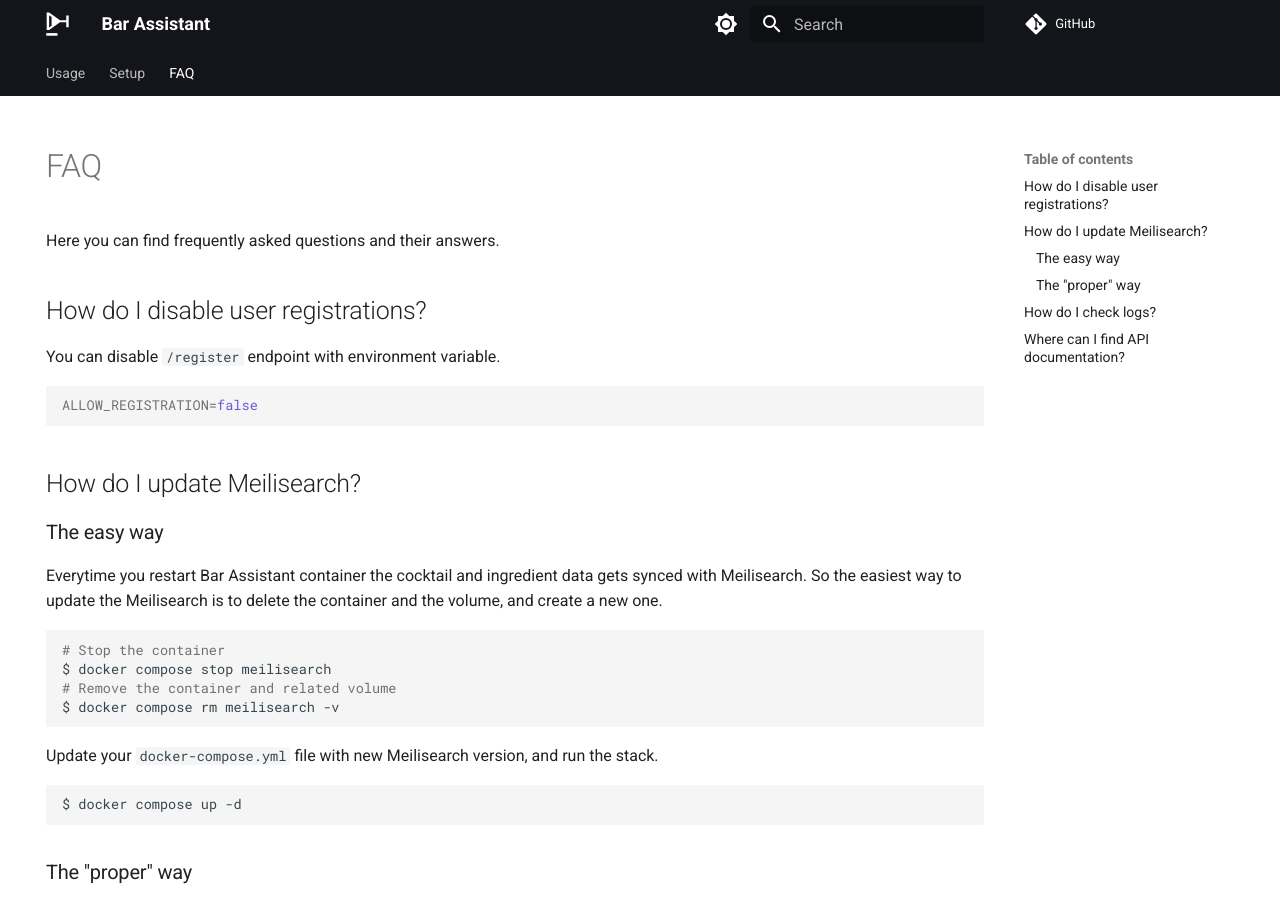
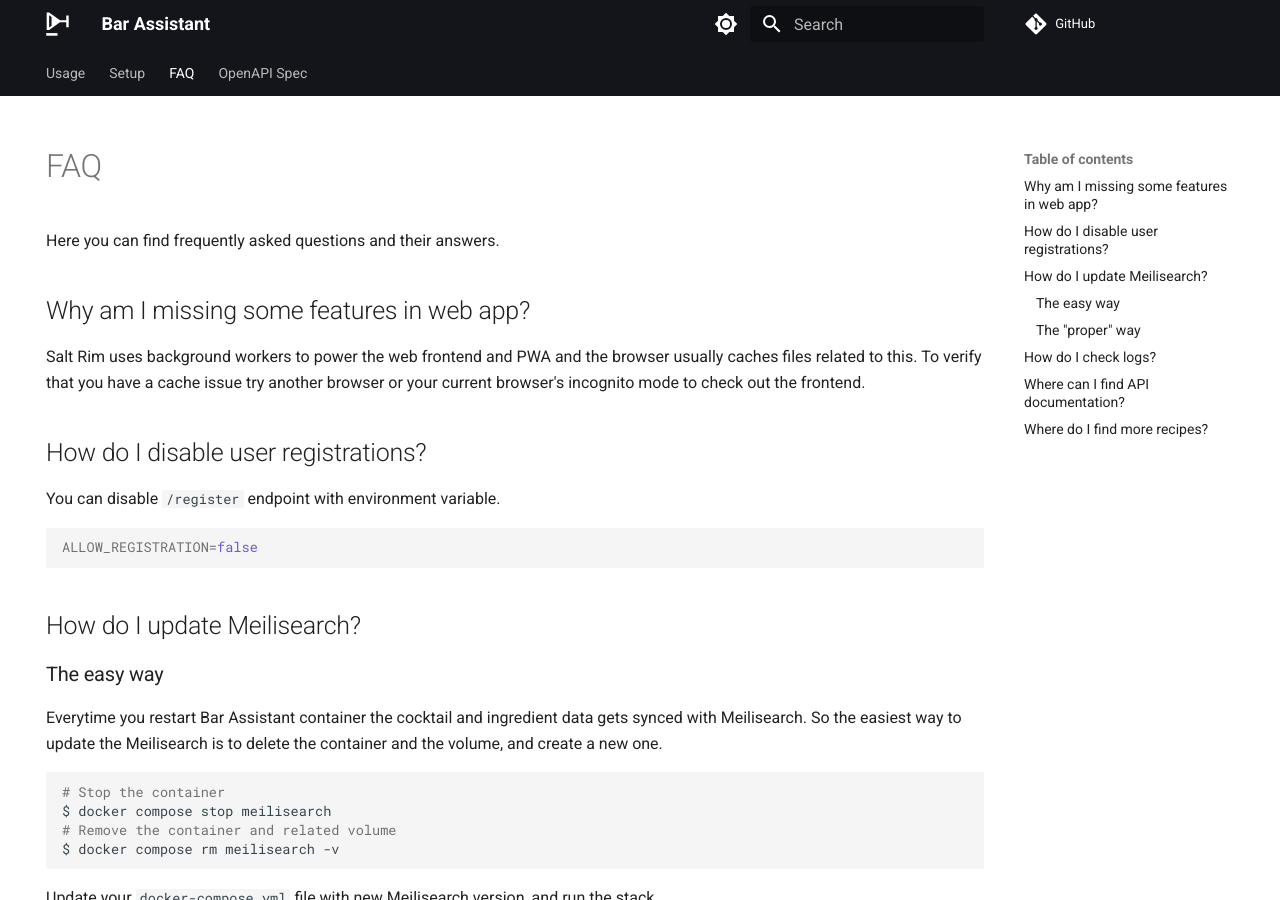
Before and after one commit to bar-assistant/docs, an MkDocs documentation site: the page built from docs/faq.md, in a window 1280 px wide and 900 px high. Built offline with MkDocs 1.6.1 and Material for MkDocs 9.7.7, drawn with Linux system fonts in a browser that asks for light colours; comment, search, counter and statistics services are not loaded; some of the changed text lies outside the part shown.

Commit message:
Update faq

```diff
--- a/docs/faq.md
+++ b/docs/faq.md
@@ -6,6 +6,10 @@
 # FAQ
 
 Here you can find frequently asked questions and their answers.
+
+## Why am I missing some features in web app?
+
+Salt Rim uses background workers to power the web frontend and PWA and the browser usually caches files related to this. To verify that you have a cache issue try another browser or your current browser's incognito mode to check out the frontend.
 
 ## How do I disable user registrations?
 
@@ -52,3 +56,17 @@
 ## Where can I find API documentation?
 
 Visit `/docs` path on your API instance, ex: https://your-bar-api-server.com/docs
+
+## Where do I find more recipes?
+
+Some of Bar Assistant community members are hosting their recipe databases:
+
+- [zhdenny/bar_assistant_database](https://github.com/zhdenny/bar_assistant_database)
+- [bar-assistant/data](https://github.com/bar-assistant/data)
+
+Or you can visit some of sites that Bar Assistant can import recipes from:
+
+- [PunchDrink](https://punchdrink.com/)
+- [Imbibe](https://imbibemagazine.com/)
+- [Liquor.com](https://www.liquor.com/)
+- [CocktailParty](https://cocktailpartyapp.com/)
--- a/mkdocs.yml
+++ b/mkdocs.yml
@@ -47,6 +47,7 @@
     - 'setup/migrate-to-15.md'
     - 'setup/migrate-to-30.md'
   - 'faq.md'
+  - "OpenAPI Spec": https://api.barassistant.app/docs
 
 extra:
   analytics:
```
Also changed, not shown: docs/index.md (+4 -0 lines).
